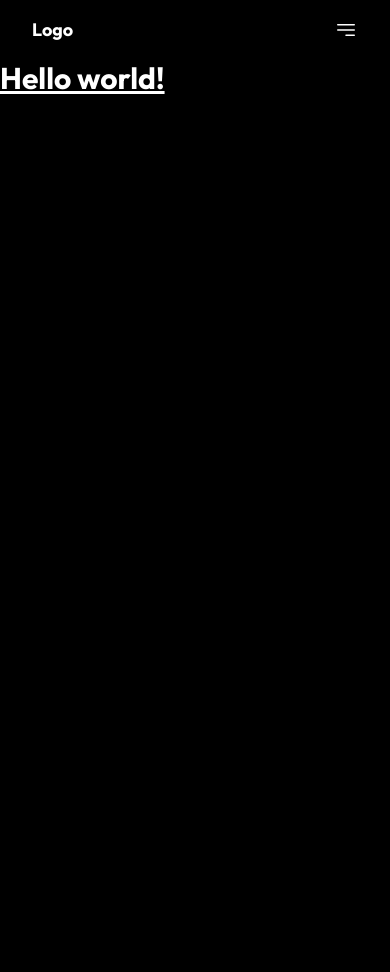
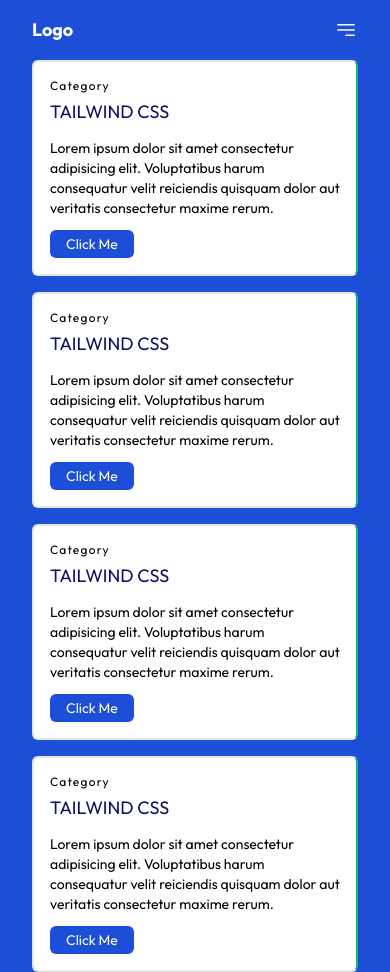
Before and after one commit to sarwarsunjid/Tailwind-CSS, a website: page src/index.html in a window 390 px wide. Before the commit the page ends 844 px from the top, so only its background shows below. Drawn offline with Linux system fonts and the light colour scheme.

Commit message:
responsive design using grid

```diff
--- a/src/index.html
+++ b/src/index.html
@@ -8,7 +8,7 @@
   <link rel="preconnect" href="https://fonts.gstatic.com" crossorigin>
   <link href="https://fonts.googleapis.com/css2?family=Outfit:wght@400;700&display=swap" rel="stylesheet">
 </head>
-<body class="bg-black">
+<body class="bg-blue">
 
     <header class="flex justify-between text-white py-4 px-8">
 
@@ -28,15 +28,41 @@
 
     </header>
 
+    <div class="container">
 
+      <div class="grid grid-cols-1 md:grid-cols-2 lg:grid-cols-4  gap-4">
 
+        <div class="bg-white rounded-md px-4 py-4 border-2 border-r-emerald-500">
+          <h2 class="tracking-widest text-xs mb-1">Category</h2>
+          <h1 class="title-font text-lg text-silver mb-3 text-midnight">TAILWIND CSS</h1>
+          <p class="text-relaxed text-sm mb-3">Lorem ipsum dolor sit amet consectetur adipisicing elit. Voluptatibus harum consequatur velit reiciendis quisquam dolor aut veritatis consectetur maxime rerum.</p>
+          <button class="bg-blue text-sm text-white rounded-md px-4 py-1">Click Me</button>
+        </div>
 
+        <div class="bg-white rounded-md px-4 py-4 border-2 border-r-emerald-500">
+          <h2 class="tracking-widest text-xs mb-1">Category</h2>
+          <h1 class="title-font text-lg text-silver mb-3 text-midnight">TAILWIND CSS</h1>
+          <p class="text-relaxed text-sm mb-3">Lorem ipsum dolor sit amet consectetur adipisicing elit. Voluptatibus harum consequatur velit reiciendis quisquam dolor aut veritatis consectetur maxime rerum.</p>
+          <button class="bg-blue text-sm text-white rounded-md px-4 py-1">Click Me</button>
+        </div>
 
+        <div class="bg-white rounded-md px-4 py-4 border-2 border-r-emerald-500">
+          <h2 class="tracking-widest text-xs mb-1">Category</h2>
+          <h1 class="title-font text-lg text-silver mb-3 text-midnight">TAILWIND CSS</h1>
+          <p class="text-relaxed text-sm mb-3">Lorem ipsum dolor sit amet consectetur adipisicing elit. Voluptatibus harum consequatur velit reiciendis quisquam dolor aut veritatis consectetur maxime rerum.</p>
+          <button class="bg-blue text-sm text-white rounded-md px-4 py-1">Click Me</button>
+        </div>
 
+        <div class="bg-white rounded-md px-4 py-4 border-2 border-r-emerald-500">
+          <h2 class="tracking-widest text-xs mb-1">Category</h2>
+          <h1 class="title-font text-lg text-silver mb-3 text-midnight">TAILWIND CSS</h1>
+          <p class="text-relaxed text-sm mb-3">Lorem ipsum dolor sit amet consectetur adipisicing elit. Voluptatibus harum consequatur velit reiciendis quisquam dolor aut veritatis consectetur maxime rerum.</p>
+          <button class="bg-blue text-sm text-white rounded-md px-4 py-1">Click Me</button>
+        </div>
 
-  <h1 class="text-3xl md:text-6xl lg:text-9xl font-bold underline text-white">
-    Hello world!
-  </h1>
+      </div>
+
+    </div>
 
 </body>
 </html>
--- a/tailwind.config.js
+++ b/tailwind.config.js
@@ -13,9 +13,15 @@
       emerald: colors.emerald,
       indigo: colors.indigo,
       yellow: colors.yellow,
+      'midnight' : '#121063',
+      'blue' : '#1d4ed8'
     },
     fontFamily: {
       sans: ['Outfit', 'sans-serif'],
+    },
+    container:{
+      center:true,
+      padding:'2rem',
     },
     extend: {},
   },
```
Also changed, not shown: dist/output.css.
